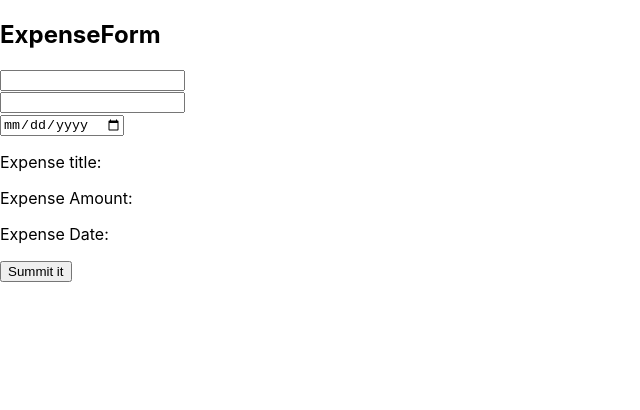
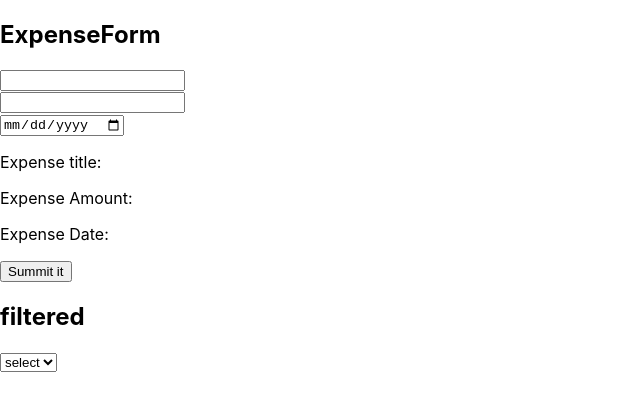
Before and after one commit to Ritikadhangar910/reactsharp, a React (Create React App) app: page / in a window 1280 px wide. Shown: the top 410 px of the page, without its empty margins (0-640 px from the left). Built offline with nearby package versions, Linux system fonts and the light colour scheme.

Commit message:
add filter

```diff
--- a/src/App.js
+++ b/src/App.js
@@ -1,16 +1,29 @@
 import React, { useState } from "react";
 import Expense from "./Expenses";
 import ExpenseForm from "./components/ExpenseForm";
-
+import Filteryear from "./Filteryear";
+const values = [
+  { title: "title1", amount: "200$", d: new Date(2000, 11, 11) },
+  { title: "title2", amount: "300$", d: new Date(2003, 11, 1) },
+  { title: "title3", amount: "400$", d: new Date(2003, 10, 2) },
+  { title: "title4", amount: "100$", d: new Date(2002, 11, 3) },
+];
 const App = () => {
-  const [val, setval] = useState("");
+  const [val, setval] = useState(values);
+  const [filters, setfilter] = useState(null);
   function getfromdetails(values) {
-    setval(values);
+    setval((prev) => {
+      return [...prev, values];
+    });
+  }
+  function filteritem(year) {
+    setfilter(Number(year));
   }
   return (
     <>
       <ExpenseForm onsummitval={getfromdetails} />
-      {val === "" ? null : <Expense val={val} />}
+      <Filteryear val={val} onselectitem={filteritem} />
+      <Expense val={val} year={filters} />
     </>
   );
 };
--- a/src/Expenses.js
+++ b/src/Expenses.js
@@ -1,12 +1,21 @@
 import ExpenseItem from "./components/Expense/ExpenseItem";
 function Expense(props) {
+  const items = props.val;
+  console.log(props.year, "year");
   return (
     <div className="App">
-      <ExpenseItem
-        title={props.val.title}
-        amount={props.val.amount}
-        d={props.val.date}
-      />
+      {items.map((item, ind) => (
+        <>
+          {props.year === item.d.getFullYear() ? (
+            <ExpenseItem
+              key={ind}
+              title={item.title}
+              amount={item.amount}
+              d={item.d}
+            />
+          ) : null}
+        </>
+      ))}
     </div>
   );
 }
--- /dev/null
+++ b/src/Filteryear.js
@@ -0,0 +1,24 @@
+import { useState } from "react";
+
+const Filteryear = (props) => {
+  const [item, setitem] = useState("");
+  const stores = props.val;
+  function filteritem(e) {
+    e.preventDefault();
+    const value = e.target.value;
+    setitem(e.target.value);
+    props.onselectitem(value);
+  }
+  return (
+    <>
+      <h2>filtered</h2>
+      <select value={item} onChange={filteritem}>
+        <option>select</option>
+        {stores.map((store, i) => (
+          <option key={i}>{store.d.getFullYear()}</option>
+        ))}
+      </select>
+    </>
+  );
+};
+export default Filteryear;
--- a/src/components/ExpenseForm.js
+++ b/src/components/ExpenseForm.js
@@ -2,13 +2,13 @@ import React, { useState } from "react";
 const ExpenseForm = (props) => {
   const [title, settitle] = useState("");
   const [amount, setamount] = useState("");
-  const [date, setdate] = useState("");
+  const [d, setdate] = useState("");
   function summitbtn(e) {
     e.preventDefault();
     const obj = {
       title: title,
       amount: amount,
-      date: new Date(date),
+      d: new Date(d),
     };
     props.onsummitval(obj);
     settitle("");
@@ -38,7 +38,7 @@ const ExpenseForm = (props) => {
         type="date"
         name=""
         id=""
-        value={date}
+        value={d}
         onChange={(e) => {
           setdate(e.target.value);
         }}
@@ -47,7 +47,7 @@ const ExpenseForm = (props) => {
       <form action="">
         <p>Expense title: {title} </p>
         <p>Expense Amount: {amount} </p>
-        <p>Expense Date: {date}</p>
+        <p>Expense Date: {d}</p>
         <button onClick={summitbtn}>Summit it</button>
       </form>
     </>
```
